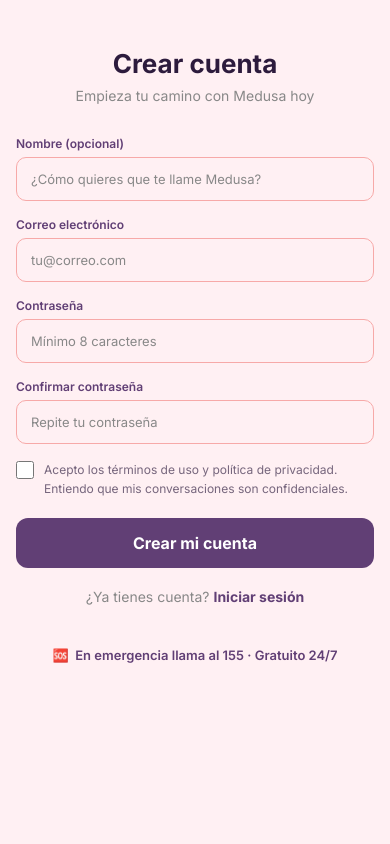
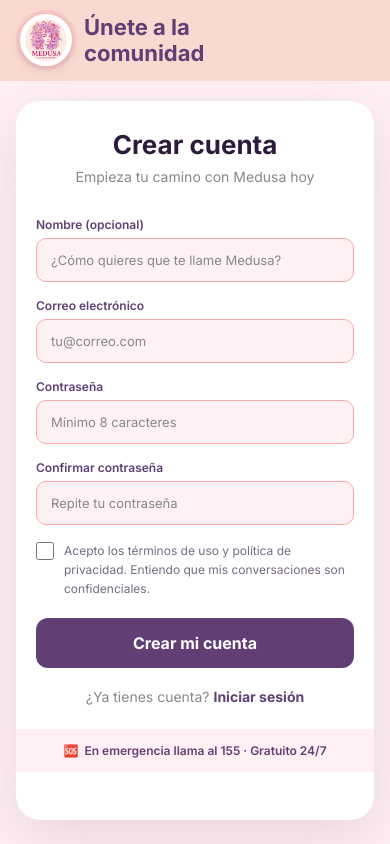
Before and after one commit to MauriiJC/medusa_project_docker, a Django app: page /registro/ in a window 390 px wide. Run offline with Django 5.2, Linux system fonts and the light colour scheme.

Commit message:
Corrige responsive movil: brand panel compacto, sin espacio vacio

```diff
--- a/medusa/static/medusa/css/styles.css
+++ b/medusa/static/medusa/css/styles.css
@@ -1108,7 +1108,7 @@ input, textarea { font-family: inherit; outline: none; }
   .brand-panel__title { font-size: 36px; }
   .brand-panel__subtitle { font-size: 14px; margin-bottom: 18px; }
   .brand-panel--register .brand-panel__title { font-size: 32px; }
-  .form-panel { flex: 1; padding: 24px 16px; min-height: auto; }
+  .form-panel { flex: 1; padding: 24px 16px; min-height: 0; align-items: stretch; }
   .form-card { max-width: 100%; }
   .form-card__body { padding: 32px 24px 0; }
 
@@ -1149,10 +1149,40 @@ input, textarea { font-family: inherit; outline: none; }
   .cta-primary, .cta-secondary { width: 100%; justify-content: center; }
   .chat-preview { display: none; }
 
-  .brand-panel { display: none; }
-  .form-panel { min-height: 100vh; align-items: flex-start; padding-top: 48px; }
-  .form-card { box-shadow: none; background: transparent; }
-  .form-card__body { padding: 0 0 0; }
-  .form-card { border-radius: 0; }
-  .emergency-strip { border-radius: 0; }
+  /* Auth pages: brand-panel se convierte en franja superior compacta */
+  .brand-panel {
+    flex-direction: row;
+    padding: 14px 20px;
+    align-items: center;
+    justify-content: flex-start;
+    gap: 12px;
+    text-align: left;
+  }
+  .brand-panel__logo {
+    width: 52px;
+    height: 52px;
+    margin-bottom: 0;
+    box-shadow: 0 3px 12px rgba(97,63,117,0.2), 0 0 0 4px rgba(247,169,168,0.3);
+    flex-shrink: 0;
+  }
+  .brand-panel__deco { display: none; }
+  .brand-panel__title {
+    font-size: 22px;
+    margin-bottom: 0;
+  }
+  .brand-panel__subtitle,
+  .brand-panel--register .brand-panel__title,
+  .emergency-badge,
+  .privacy-note { display: none; }
+  .brand-panel--register .brand-panel__title { display: block; font-size: 22px; margin-bottom: 0; }
+
+  .form-panel {
+    flex: 1;
+    min-height: 0;
+    padding: 20px 16px 24px;
+    align-items: stretch;
+  }
+  .form-card { box-shadow: var(--shadow-card); }
+  .form-card__body { padding: 28px 20px 0; }
+  .emergency-strip { font-size: 12px; padding: 14px 16px; }
 }
```
